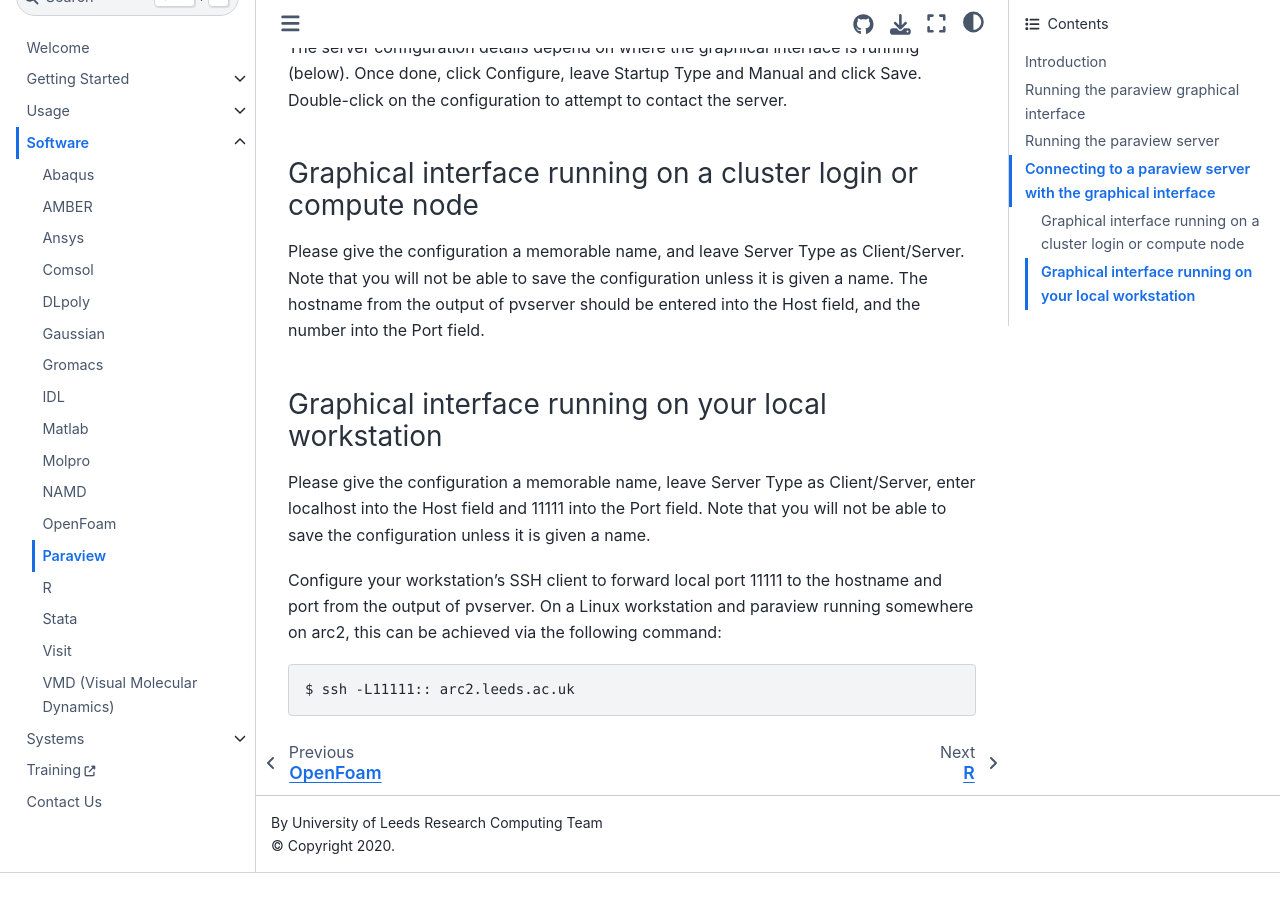
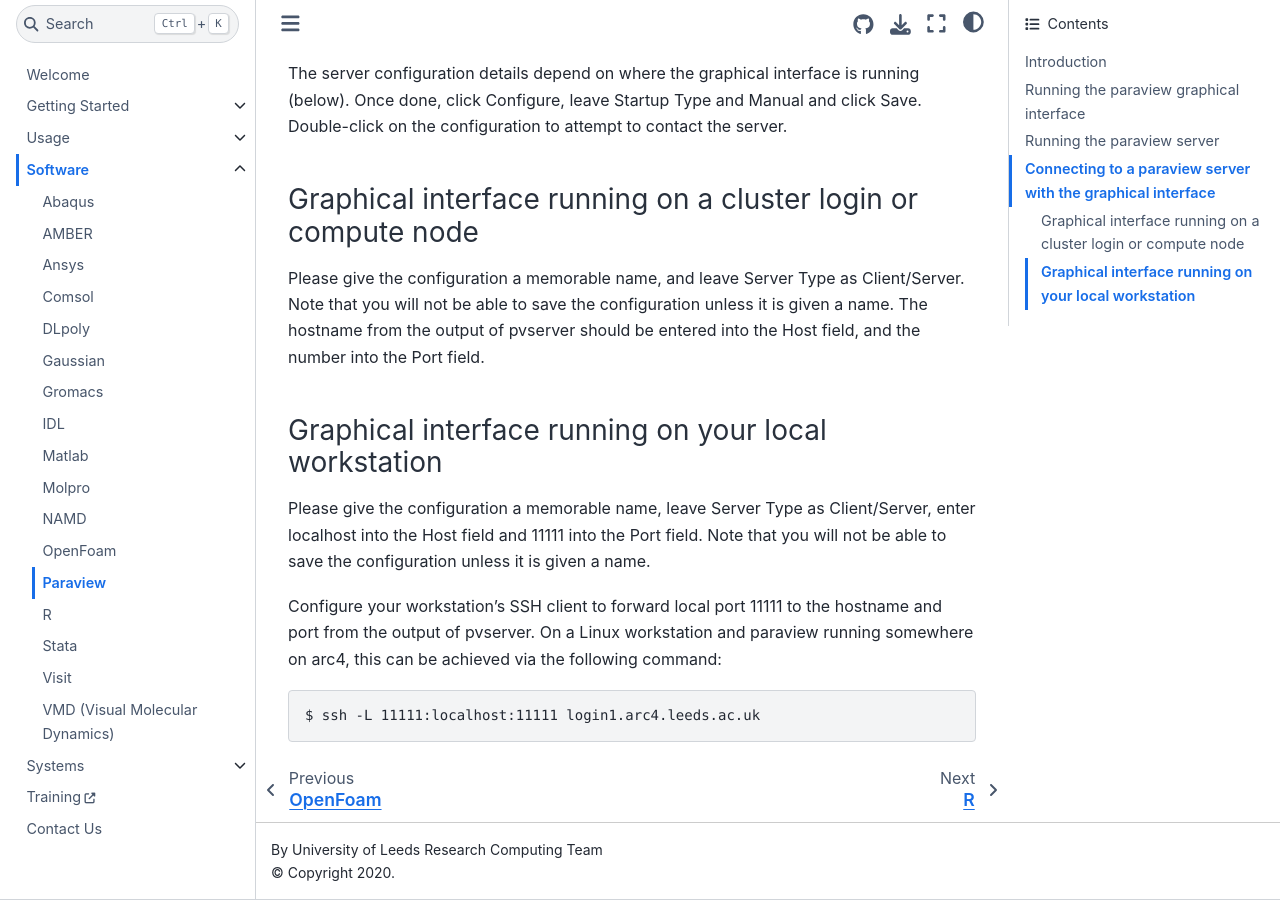
Before and after one commit to foqueiroz/arcdocs.github.io, a Jupyter Book: the page built from book/software/paraview.md, in a window 1280 px wide and 900 px high, scrolled down 3445 px. Built offline with Jupyter Book 1.0.4 settings and Sphinx 7.4.7 and the Sphinx Book theme 1.1.4, drawn with Linux system fonts in a browser that asks for light colours; before the commit the page ends 4318 px from its top, so only the background shows below that; some of the changed text lies outside the part shown.

Commit message:
Update paraview.md
Fix local port forwarding command and make clear that the observer only runs on one of the possible login nodes.

```diff
--- a/book/software/paraview.md
+++ b/book/software/paraview.md
@@ -152,7 +153,7 @@
 
 Configure your workstation's SSH client to forward local port 11111 to
 the hostname and port from the output of pvserver. On a Linux
-workstation and paraview running somewhere on arc2, this can be achieved
+workstation and paraview running somewhere on arc4, this can be achieved
 via the following command:
 
-    $ ssh -L11111:: arc2.leeds.ac.uk
+    $ ssh -L 11111:localhost:11111 login1.arc4.leeds.ac.uk
```
Also changed, not shown: other parts of book/software/paraview.md (+2 -1 lines).
